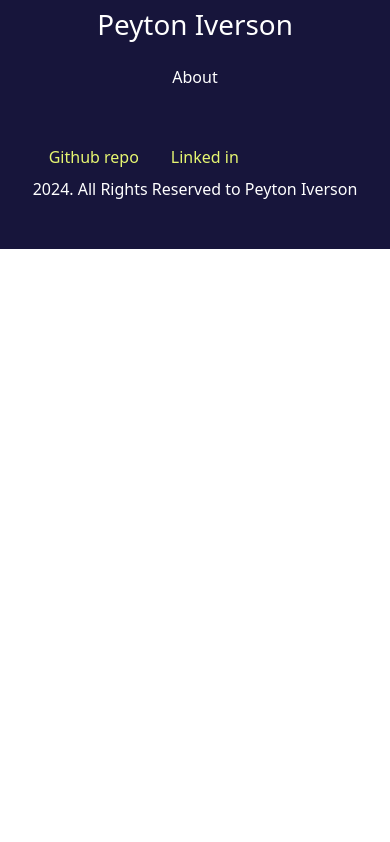
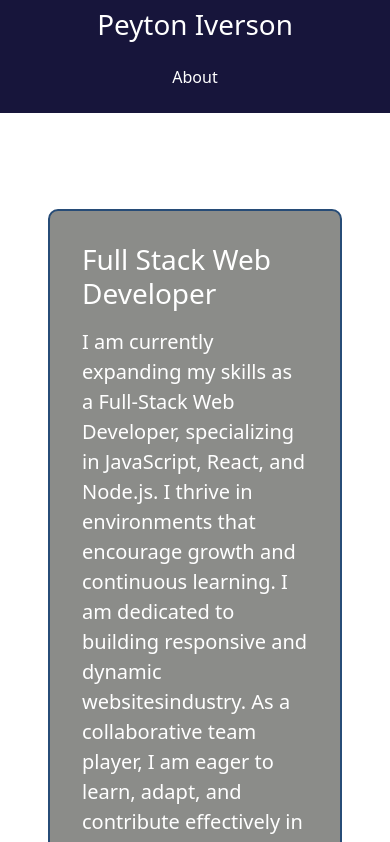
Before and after one commit to AceSpadee/portfolio-using-react, a React (Vite) app: page / in a window 390 px wide. Shown: the top 842 px of the page. Built offline with nearby package versions, Linux system fonts and the light colour scheme.

Commit message:
added the notfound page

```diff
--- a/src/main.jsx
+++ b/src/main.jsx
@@ -7,6 +7,8 @@ import "bootstrap/dist/css/bootstrap.min.css";
 import "./styles/main.css";
 // Import App, About components.
 import App from "./App";
+import About from "./pages/About";
+import NotFound from "./pages/NotFound";
 // import About from "./pages/About";
 // Render the App component inside the Router component.
 createRoot(document.getElementById("root")).render(
@@ -14,8 +16,9 @@ createRoot(document.getElementById("root")).render(
     <Router>
       <Routes>
         <Route path="/" element={<App />}>
-        {/* <Route index element={<About />} />
-        <Route path="About" element={<About />} /> */}
+        <Route index element={<About />} />
+        <Route path="About" element={<About />} />
+        <Route path="*" element={<NotFound />} />
         </Route>
       </Routes>
     </Router>
--- a/src/pages/About.jsx
+++ b/src/pages/About.jsx
@@ -0,0 +1,18 @@
+import "../Styles/About.css";
+
+// Export the About component to the router in main.jsx.
+export default function About() {
+  return (
+    <div className="about">
+      <div className="about-description">
+        <h2>Full Stack Web Developer</h2>
+        <p>
+        I am currently expanding my skills as a Full-Stack Web Developer, specializing in JavaScript,
+        React, and Node.js. I thrive in environments that encourage growth and continuous learning.
+        I am dedicated to building responsive and dynamic websitesindustry. As a collaborative team
+        player, I am eager to learn, adapt, and contribute effectively  in any setting.
+        </p>
+      </div>
+    </div>
+  );
+}
--- /dev/null
+++ b/src/pages/NotFound.jsx
@@ -0,0 +1,16 @@
+// Import the styles from App.css.
+import "../styles/NotFound.css";
+// Export the NotFound function for the app to display the 404 page when the user navigates to a page that does not exist.
+export default function NotFound() {
+  return (
+    <div className="NotFoundContainer">
+      <h1 className="Title">404 Page Not Found</h1>
+      <p className="SubTitle">
+        Sorry, the page you are looking for does not exist.
+      </p>
+      <a href="/About" className="BackButton">
+        Back
+      </a>
+    </div>
+  );
+}
--- /dev/null
+++ b/src/styles/About.css
@@ -0,0 +1,46 @@
+/* About component styles. */
+.about {
+    display: flex;
+    align-items: center;
+    justify-content: center;
+    min-height: 50vh; /* Make section taller. */
+    padding: 2rem; /* Add more space around content. */
+    margin-bottom: 2rem; /* Move the section higher. */
+    margin-top: 4rem;
+    flex-direction: row; /* Keep image and text side by side. */
+    text-align: left; /* Align text to the left in larger screens. */
+  }
+
+  .about-description {
+    flex: 1;
+    padding: 2rem; /* Increase padding for more space inside the box. */
+    border: 2px solid #274c77; /* Border around the description. */
+    border-radius: 10px; /* Rounded corners. */
+    background-color: #8b8c89; /* Background color of the box. */
+    max-width: 62.5rem; /* Increase max width for larger content area. */
+    text-align: left; /* Align text to the left for larger screens. */
+    position: relative; /* Ensure the description box stays in place. */
+  }
+
+  .about-description h2 {
+    font-size: 1.75rem; /* Increase font size to better fit the box. */
+    margin-bottom: 1rem;
+    color: #ffffff;
+    text-overflow: ellipsis; /* Add ellipsis if text overflows. */
+  }
+
+  .about-description p {
+    font-size: 1.25rem;
+    color: #ffffff;
+  }
+
+  /* Adjustments for smaller screens. */
+  @media screen and (max-width: 992px) {
+    .about {
+      flex-direction: column; /* Stack image and text vertically. */
+      text-align: center; /* Center text on smaller screens. */
+    }
+    .about-description {
+      width: 100%; /* Ensure description takes full width. */
+    }
+  }
--- /dev/null
+++ b/src/styles/NotFound.css
@@ -0,0 +1,35 @@
+/* Wild card not found component styles. */
+.NotFoundContainer {
+    display: flex;
+    flex-direction: column;
+    align-items: center;
+    justify-content: center;
+    height: 100vh;
+    background: #f0f0f0;
+    color: #333;
+    text-align: center;
+    font-family: "Arial", sans-serif;
+  }
+
+  .Title {
+    font-size: 6rem;
+    margin: 0;
+  }
+
+  .Subtitle {
+    font-size: 2rem;
+    margin: 0;
+    color: #666;
+  }
+
+  .BackButton {
+    padding: 0.5rem 1rem;
+    background: #6096ba;
+    color: white;
+    text-decoration: none;
+    border-radius: 5px;
+  }
+
+  .BackButton:hover {
+    background: #a3cef1;
+  }
```
